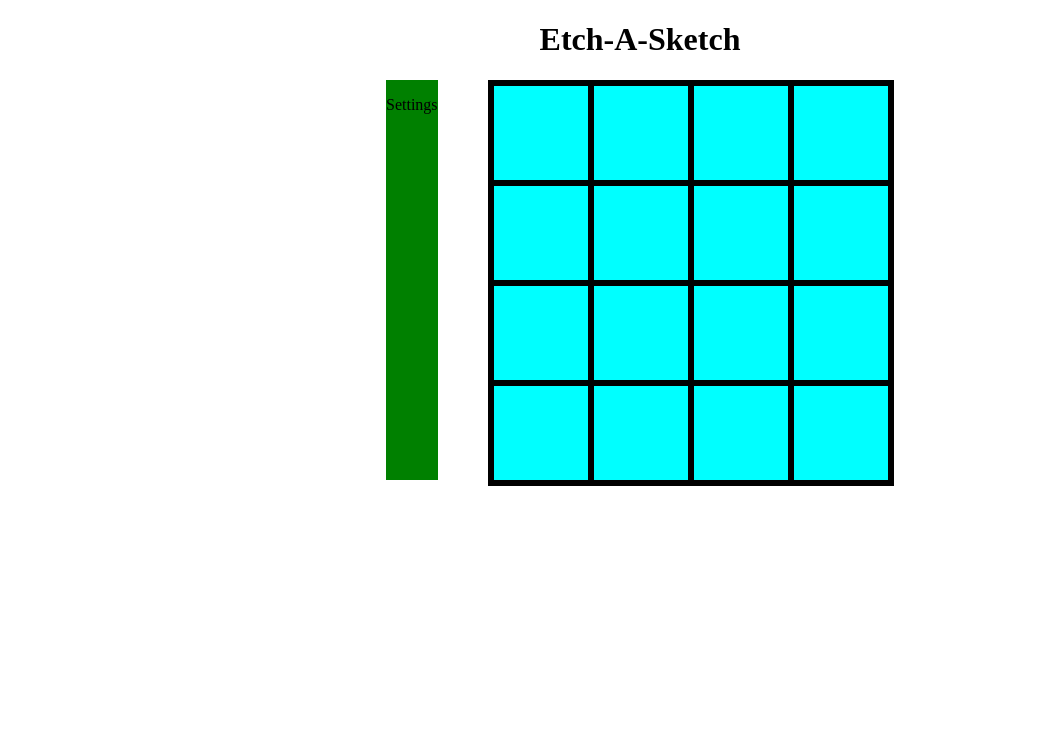
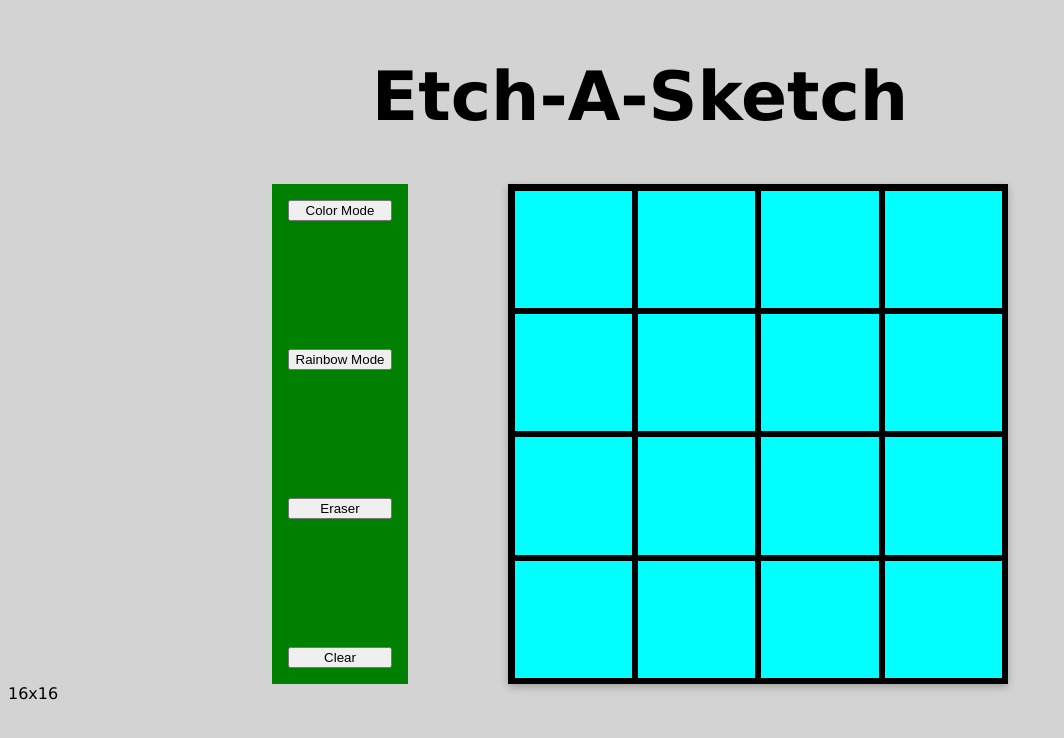
Before and after one commit to JadBizri/etch-a-sketch, a plain HTML site: page index.html in a window 1280 px wide. Shown: the whole page, without its empty margins (0-1064 px from the left). Drawn offline with Linux system fonts and the light colour scheme.

Commit message:
Add style, add grid-size container, add footer

```diff
--- a/index.html
+++ b/index.html
@@ -14,13 +14,19 @@
     <div class="main">
 
         <div class="settings">
-            <p>Settings</p>
+            <button>Color Mode</button>
+            <button>Rainbow Mode</button>
+            <button>Eraser</button>
+            <button>Clear</button>
         </div>
 
         <div class="container"></div>
 
     </div>
 
+    <div class="grid-size">16x16</div>
+    <div class="footer"></div>
+
 </body>
 
 <script src="./script.js"></script>
--- a/style.css
+++ b/style.css
@@ -1,10 +1,17 @@
+html{
+    font-family: Verdana, Geneva, Tahoma, sans-serif;
+    background-color: #D3D3D3;
+}
+
 .container{
     padding: 0.2em;
     background-color: black;
     display: flex;
-    width: 400px;
-    height: 400px;
+    min-width: 500px;
+    height: 500px;
     flex-wrap: wrap;
+    box-sizing: border-box;
+    box-shadow: rgba(0, 0, 0, 0.24) 0px 3px 8px;
 }
 
 .blocks{
@@ -19,16 +26,27 @@
     display: flex;
     align-items: center;
     justify-content: center;
-    gap: 50px;
+    gap: 100px;
     flex-wrap: wrap;
 }
 
 .header{
     text-align: center;
+    padding: 0.2em;
+}
+
+.title{
+    font-size: 68px;
 }
 
 .settings{
+    box-sizing: border-box;
     align-self: flex-start;
     background-color: green;
-    height: 400px;
+    height: 500px;
+    padding: 1em;
+    display: flex;
+    flex-direction: column;
+    text-align: center;
+    justify-content: space-between;
 }
```
